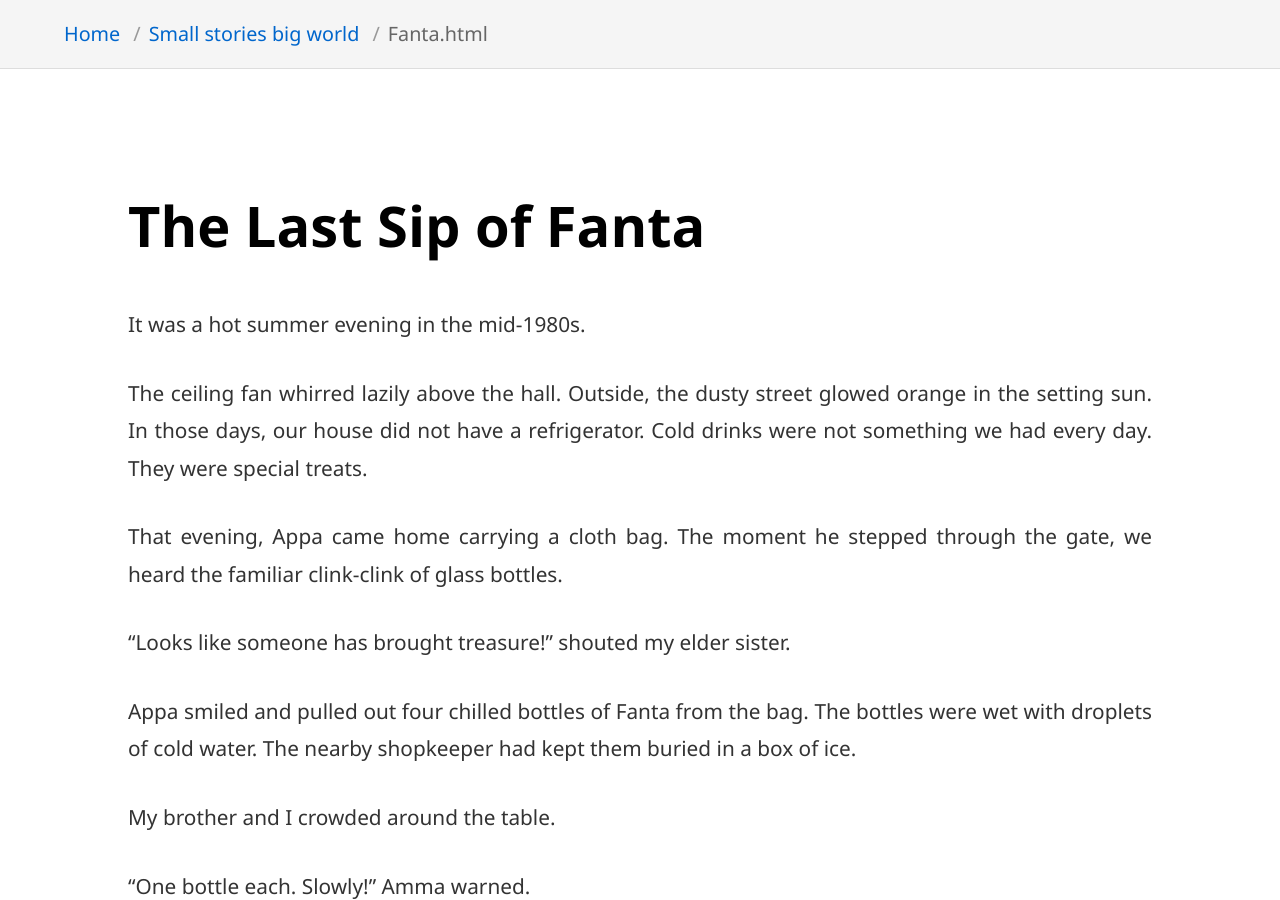
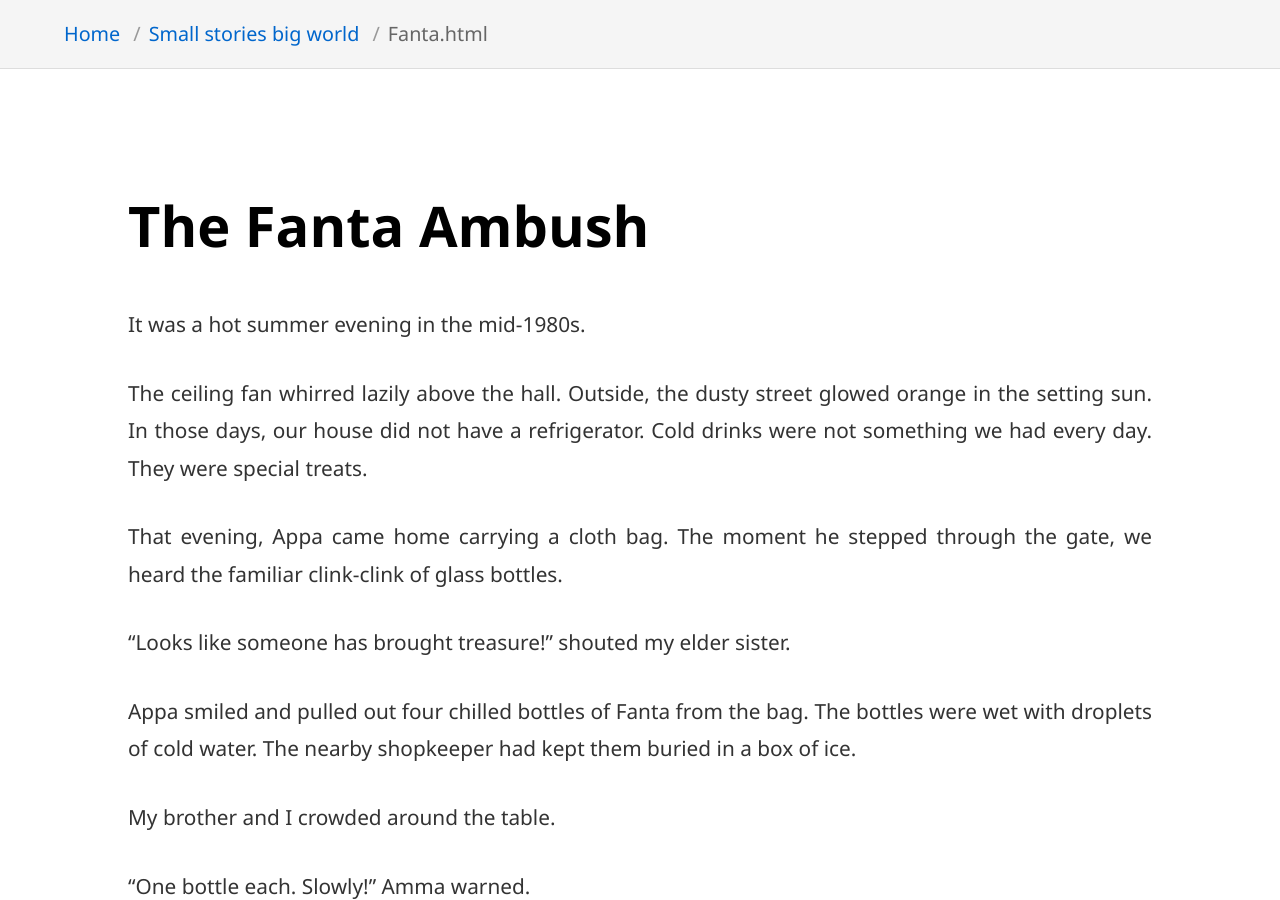
Before and after one commit to srikanthps/The-Companion, a Jekyll site: the page built from Small-Stories-Big-World/fanta.md, in a window 1280 px wide and 900 px high. Built offline with Jekyll 4.4.1, drawn with Linux system fonts in a browser that asks for light colours; our own code applies the rules of GitHub Pages for plain Markdown files.

Commit message:
Update fanta.md

```diff
--- a/Small-Stories-Big-World/fanta.md
+++ b/Small-Stories-Big-World/fanta.md
@@ -1,4 +1,4 @@
-# The Last Sip of Fanta
+# The Fanta Ambush
 
 It was a hot summer evening in the mid-1980s.
 
```
